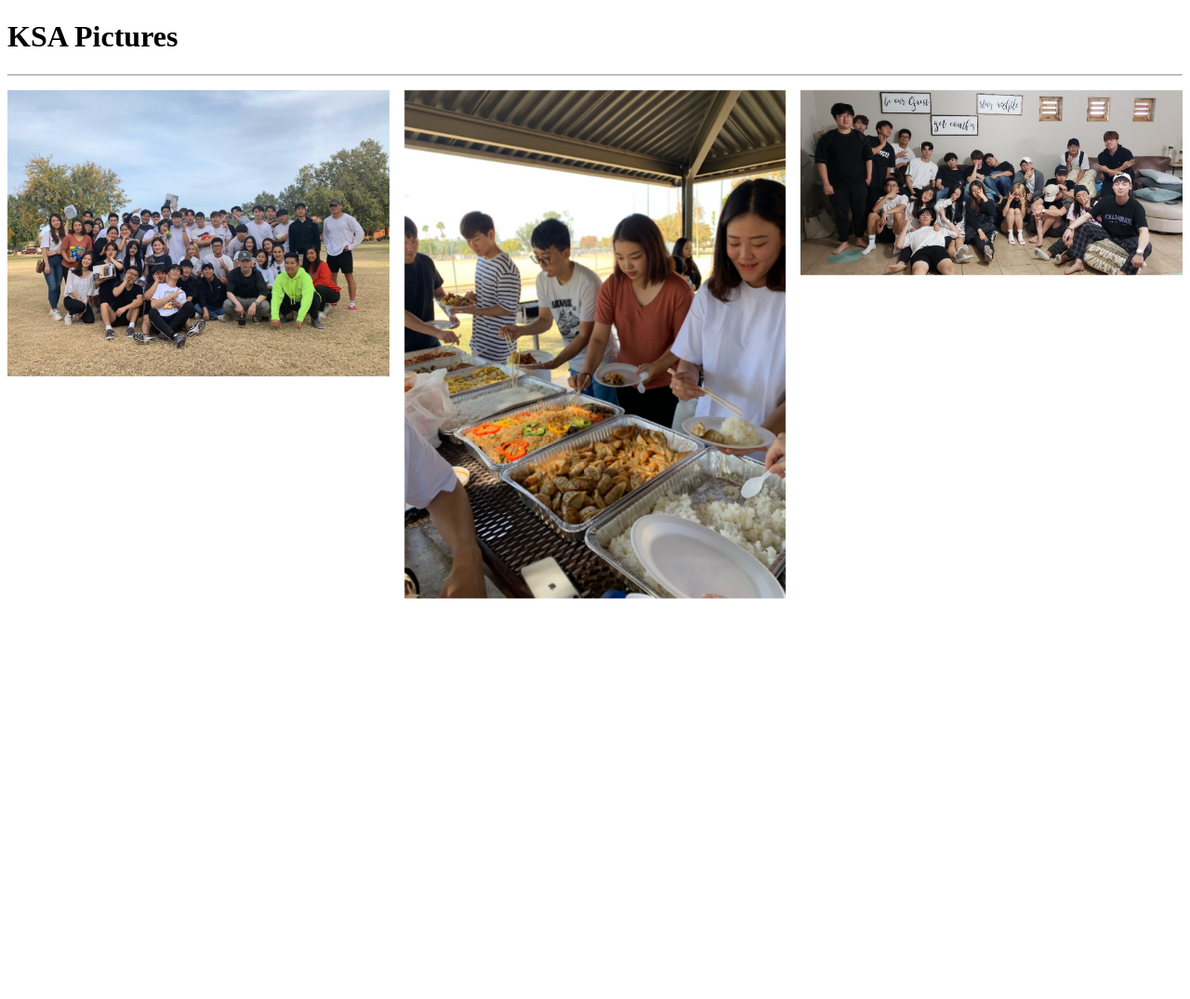
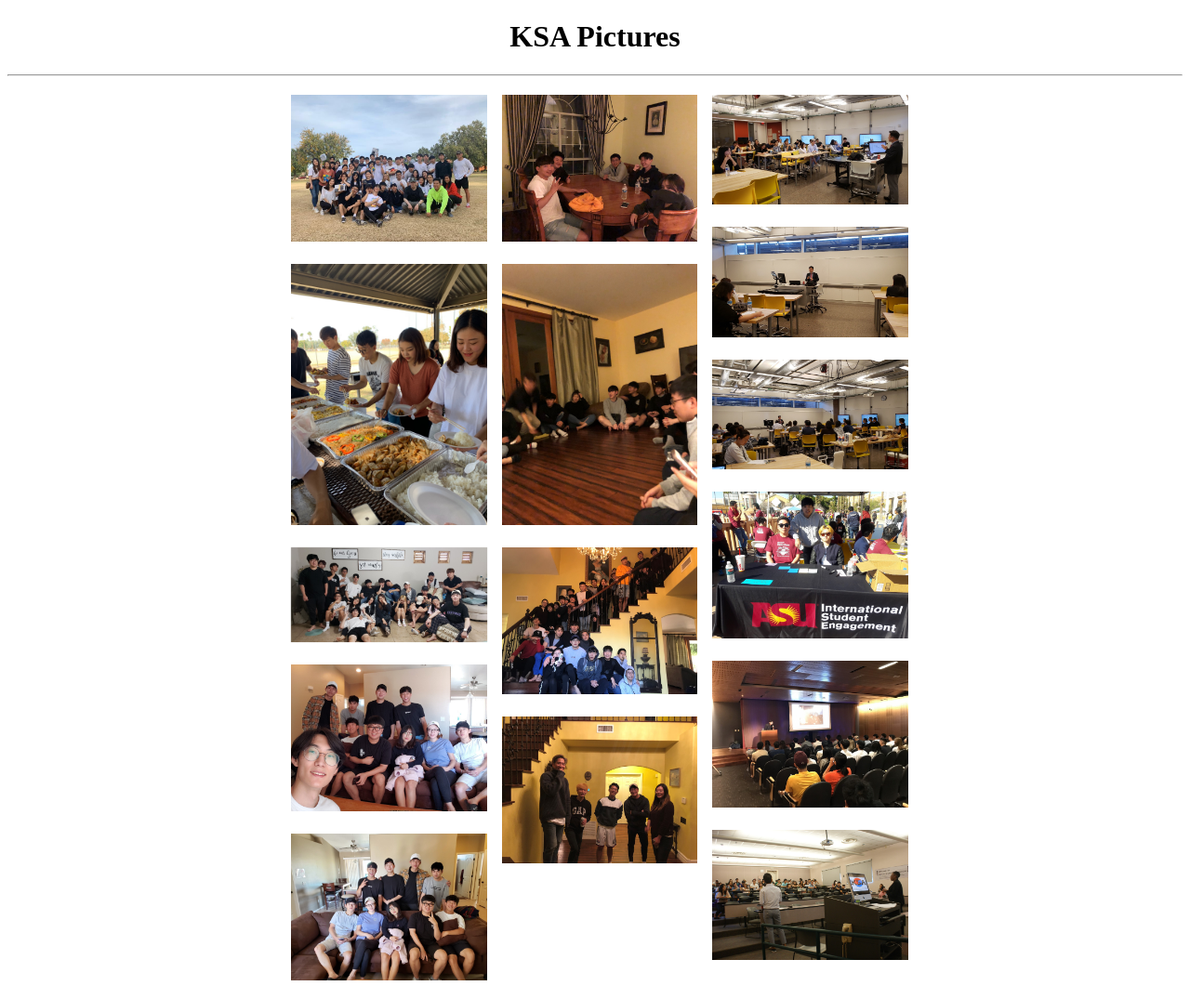
Before and after one commit to JisungWoo/ksa_website, a Django app: template ksa_website/ksa_website/templates/picture.html in a window 1280 px wide. Shown: the whole page at 93% size. Before the commit the page ends 645 px from the top, so only its background shows below. Run offline with Django 3.2, Linux system fonts and the light colour scheme; the template is opened without the code that fills it, so the values that code supplies are empty.

Commit message:
Suyong added base.css and picture.html

```diff
--- a/ksa_website/ksa_website/templates/base.css
+++ b/ksa_website/ksa_website/templates/base.css
@@ -36,7 +36,7 @@
     padding: 0 200px;
 }
 
-.a_box{8
+.a_box{
     margin:0px auto;
     width:80px;
     height:80px;
@@ -113,6 +113,10 @@
 .gal {
 
 
+    padding-right : 300px ;
+    /* padding-bottom : 100px ; */
+    padding-left : 300px ;
+
 	-webkit-column-count: 3; /* Chrome, Safari, Opera */
     -moz-column-count: 3; /* Firefox */
     column-count: 3;
@@ -135,7 +139,6 @@
 }
 
 
-
 .s_container {
     position: relative;
     width: 50%;
@@ -148,18 +151,40 @@
   height: auto;
   transition: .5s ease;
   backface-visibility: hidden;
+  /* position: relative; */
 }
 
 .middle {
   transition: .5s ease;
   opacity: 0;
   position: absolute;
+  /* width : 50px;
+  height : 50%; */
   top: 50%;
   left: 50%;
   transform: translate(-50%, -50%);
   -ms-transform: translate(-50%, -50%);
   text-align: center;
 }
+
+.s_header {
+
+    text-align: center;
+
+}
+
+img {
+
+
+    padding: 5px;
+    width: 150px;
+  }
+
+
+  img:hover {
+    box-shadow: 0 0 2px 1px rgba(0, 140, 186, 0.5);
+  }
+
 
 .s_container:hover .image {
   opacity: 0.3;
@@ -170,13 +195,15 @@
 }
 
 .text {
-  background-color: #4CAF50;
-  color: white;
+  background-color: #FFEBCD;
+  color: black;
   font-size: 16px;
+  /* width: 50px; */
   padding: 16px 32px;
+  /* padding: 16px; */
 }
 
-*/
+
 /* .s_h1 {
     text-align: center;
 }
--- a/ksa_website/ksa_website/templates/picture.html
+++ b/ksa_website/ksa_website/templates/picture.html
@@ -10,7 +10,7 @@
     <div class="container">
 
 
-      <h1>KSA Pictures</h1>
+      <h1 class="s_header" id="s_header1">KSA Pictures</h1>
       <div class="col-md-12">
         <div class="row">
           <hr>
@@ -18,25 +18,115 @@
             <div class="gal">
 
               <div class="s_container" id="s_first">
-                <img src="../image/asu_uofa.jpg" alt="asu_uofa" class="image" style="width:100%" id = "image1">
-                <div class="middle">
-                  <div class="text">Hyun Jae Babo</div>
-                </div>
+                <!-- <a target="_blank" href="../image/asu_uofa.jpg"></a> -->
+                  <img src="../image/asu_uofa.jpg" alt="asu_uofa" class="image" id = "image1">
+                    <div class="middle">
+                      <div class="text">ASU & U of A Sports day</div>
+                    </div>
               </div>
 
               <div class="s_container" id="s_second">
-                <img src="../image/asu_uofa2.jpg" alt="asu_uofa2" class = "image" style = "width : 100%" id = "image2">
+                <img src="../image/asu_uofa2.jpg" alt="asu_uofa2" class = "image" id = "image2">
                   <div class="middle">
-                    <div class="text">Jisung Best</div>
+                    <div class="text">ASU & U of A Sports day</div>
                   </div>
               </div>
 
               <div class="s_container" id="s_third">
-                <img src="../image/asu_MT.jpg" alt="asu_MT" class = "image" style = "width : 100%" id = "image3">
+                <img src="../image/asu_MT.jpg" alt="asu_MT" class = "image" id = "image3">
                 <div class="middle">
-                  <div class="text">Hyun Jae Best</div>
+                  <div class="text">KSA MT</div>
                 </div>
               </div>
+
+              <div class="s_container" id="s_fourth">
+                <img src="../image/pic1.jpg" alt="pic1.jpg" class = "image" id = "image4">
+                  <div class="middle">
+                    <div class="text">2018 Fall MT</div>
+                  </div>
+              </div>
+
+              <div class="s_container" id="s_fourth">
+                <img src="../image/pic2.jpg" alt="pic2.jpg" class = "image" id = "image5">
+                  <div class="middle">
+                    <div class="text">2018 Fall MT</div>
+                  </div>
+              </div>
+
+
+              <div class="s_container" id="s_fourth">
+                <img src="../image/pic3.jpg" alt="pic3.jpg" class = "image"  id = "image6">
+                  <div class="middle">
+                    <div class="text">2018 Spring MT</div>
+                  </div>
+              </div>
+
+
+              <div class="s_container" id="s_fourth">
+                <img src="../image/pic4.jpg" alt="pic4.jpg" class = "image" id = "image7">
+                  <div class="middle">
+                    <div class="text">2018 Spring MT</div>
+                  </div>
+              </div>
+
+              <div class="s_container" id="s_fourth">
+                <img src="../image/pic5.jpg" alt="pic5.jpg" class = "image" id = "image8">
+                  <div class="middle">
+                    <div class="text">2018 Spring MT</div>
+                  </div>
+              </div>
+
+              <div class="s_container" id="s_fourth">
+                <img src="../image/pic6.jpg" alt="pic6.jpg" class = "image" id = "image9">
+                  <div class="middle">
+                    <div class="text">2018 Spring MT</div>
+                  </div>
+              </div>
+
+              <div class="s_container" id="s_fourth">
+                <img src="../image/pic7.jpg" alt="pic7.jpg" class = "image" id = "image10">
+                  <div class="middle">
+                    <div class="text">2019 Spring Job Seminar</div>
+                  </div>
+              </div>
+
+              <div class="s_container" id="s_fourth">
+                <img src="../image/pic8.jpg" alt="pic8.jpg" class = "image" id = "image11">
+                  <div class="middle">
+                    <div class="text">2019 Spring Job Seminar</div>
+                  </div>
+              </div>
+
+              <div class="s_container" id="s_fourth">
+                <img src="../image/pic9.jpg" alt="pic9.jpg" class = "image" id = "image12">
+                  <div class="middle">
+                    <div class="text">2019 Spring Job Seminar</div>
+                  </div>
+              </div>
+
+              <div class="s_container" id="s_fourth">
+                <img src="../image/pic10.jpg" alt="pic10.jpg" class = "image" id = "image13">
+                  <div class="middle">
+                    <div class="text">ASU Open Door</div>
+                  </div>
+              </div>
+
+              <div class="s_container" id="s_fourth">
+                <img src="../image/pic11.jpg" alt="pic11.jpg" class = "image" id = "image14">
+                  <div class="middle">
+                    <div class="text">General Meeting</div>
+                  </div>
+              </div>
+
+              <div class="s_container" id="s_fourth">
+                <img src="../image/pic12.jpg" alt="pic12.jpg" class = "image" id = "image15">
+                  <div class="middle">
+                    <div class="text">General Meeting</div>
+                  </div>
+              </div>
+
+
+
 
 
             <!-- <img src="../image/pic1.jpg" alt="asu_MT" class = "image" style = "width : 100%" id = "image4">
```
